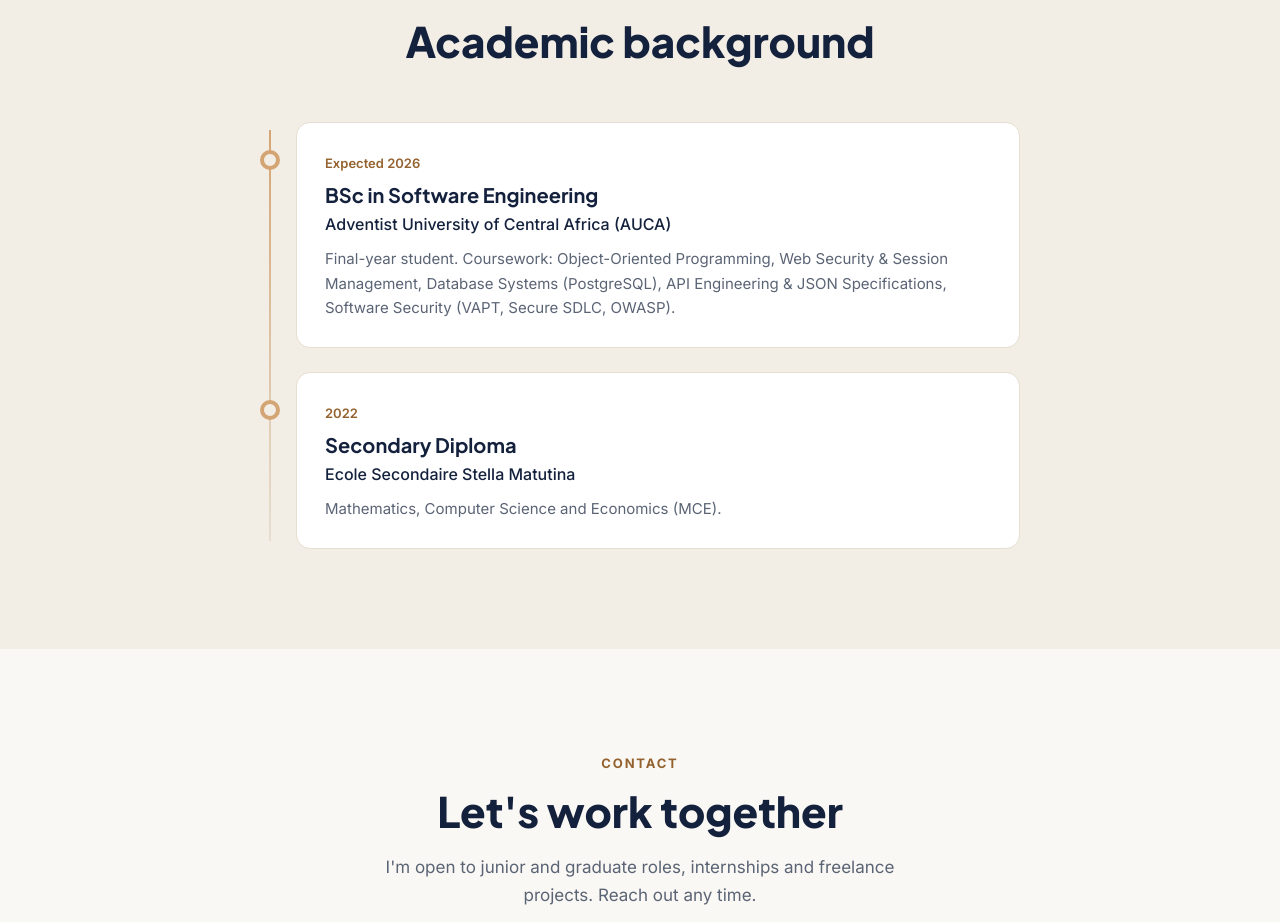
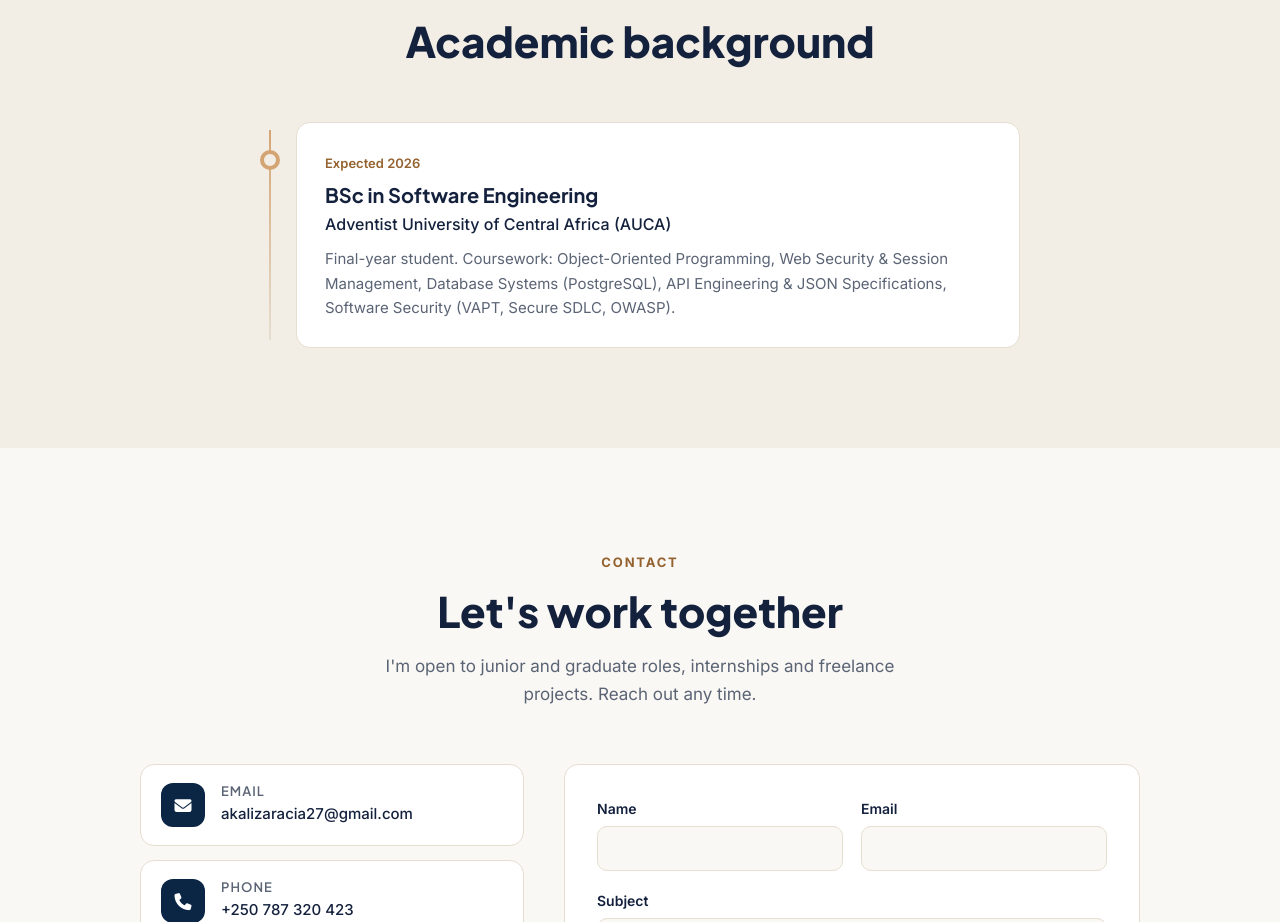
Before and after one commit to Racia22/AkalizaRacia, a React (Create React App) app: page / in a window 1280 px wide. Shown: the part 5343-6265 px from the top of the page. Built offline with nearby package versions, Linux system fonts and the light colour scheme.

Commit message:
Remove secondary school from education
Keep only the university degree, which supersedes the secondary diploma.

```diff
--- a/src/data/portfolioData.js
+++ b/src/data/portfolioData.js
@@ -111,13 +111,6 @@ export const portfolioData = {
       degree: "BSc in Software Engineering",
       year: "Expected 2026",
       details: "Final-year student. Coursework: Object-Oriented Programming, Web Security & Session Management, Database Systems (PostgreSQL), API Engineering & JSON Specifications, Software Security (VAPT, Secure SDLC, OWASP)."
-    },
-    {
-      id: 2,
-      institution: "Ecole Secondaire Stella Matutina",
-      degree: "Secondary Diploma",
-      year: "2022",
-      details: "Mathematics, Computer Science and Economics (MCE)."
     }
   ],
 
```
